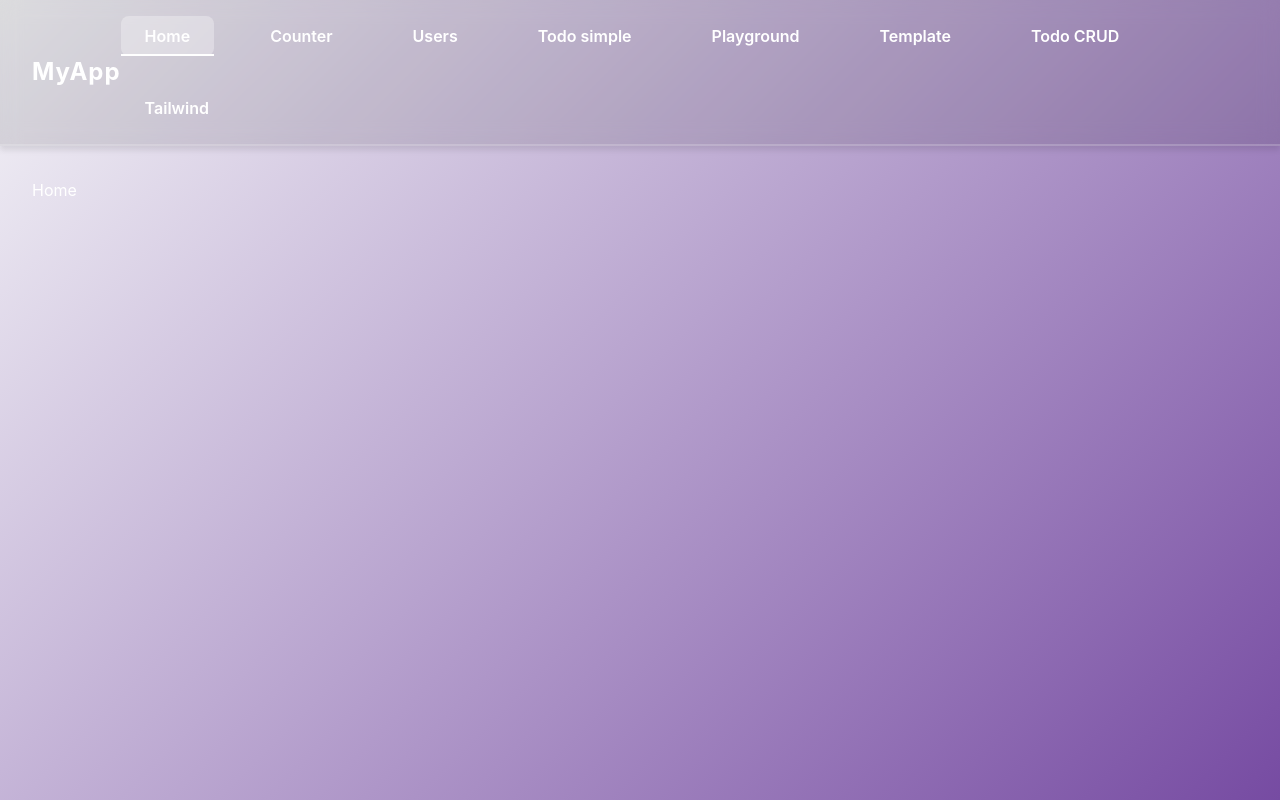
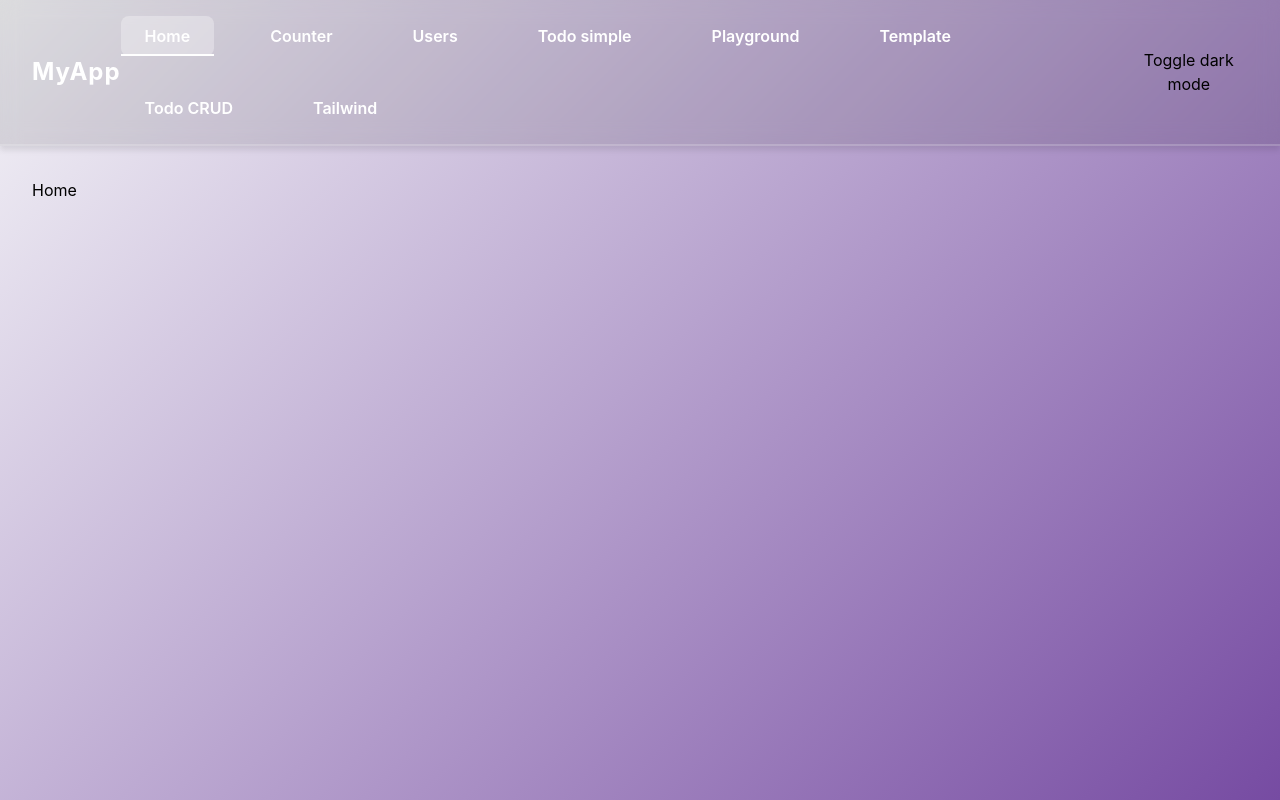
Before and after one commit to Ranagol/vue-ts-2026, a Vue app: page / in a window 1280 px wide. Built offline with nearby package versions, Linux system fonts and the light colour scheme.

Commit message:
Add dark mode controll

```diff
--- a/index.html
+++ b/index.html
@@ -1,5 +1,5 @@
 <!doctype html>
-<html class="dark" lang="en">
+<html lang="en">
   <head>
     <meta charset="UTF-8" />
     <link rel="icon" type="image/svg+xml" href="/vite.svg" />
--- a/src/App.vue
+++ b/src/App.vue
@@ -12,6 +12,9 @@
                 <RouterLink to="/todo-crud" class="nav-link">Todo CRUD</RouterLink>
                 <RouterLink to="/tailwind" class="nav-link">Tailwind</RouterLink>
             </div>
+            <div>
+                <DarkModeSwitch/>
+            </div>
         </nav>
 
         <main class="content">
@@ -21,6 +24,8 @@
 </template>
 
 <script setup lang="ts">
+import DarkModeSwitch from './projects/darkMode/DarkModeSwitch.vue';
+
 
 </script>
 
--- /dev/null
+++ b/src/projects/darkMode/DarkModeSwitch.vue
@@ -0,0 +1,47 @@
+<template>
+    <button @click="toggleDark">
+        Toggle dark mode
+    </button>
+</template>
+
+<script
+    setup
+    lang="ts"
+>
+
+const toggleDark = () => {
+
+    /**
+     * document = whole webpage
+     * documentElement = the <html> element, where we want to add our 'dark' class
+     * classList = built in JS function, that can add/remove/toggle classes
+     * toggle('dark') = if dark class is there, removes is. If not, ads it.
+     * toggle() returns true, if dark class NOW is present, or returns false if the class was removed
+     * isDark = After toggling, are we in dark mode? Is the 'dark' class present, there?
+     */
+    const isDark = document.documentElement.classList.toggle('dark');
+
+    /**
+     * Dark mode toggle works, but on refresh is forgotten. We want our app to remember the dark mode.
+     * So, we store the isDark in localStorage.
+     * Save the current theme (dark or light) in the browser.
+     * 'theme' key will have 'dark' value, if the dark mode is triggered
+     */
+    localStorage.setItem('theme', isDark ? 'dark' : 'light')
+}
+
+/**
+ * As said, refresh is a problem. We want our app to remember even after refresh, if it should have
+ * dark mode. So, whenever this component is mounted, we check if there is a 'theme' key with 'dark'
+ * value in localStorage. If so, then we automatically add the 'dark' class to the <html> element.
+ */
+onMounted(() => {
+    const saved = localStorage.getItem('theme')
+    if (saved === 'dark') {
+        document.documentElement.classList.add('dark')
+    }
+})
+
+</script>
+
+<style scoped></style>
```
